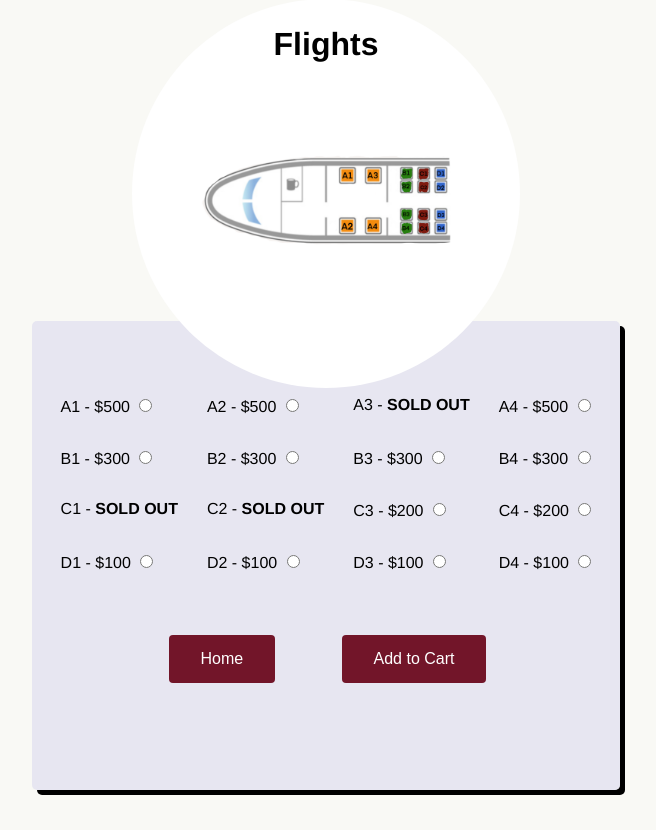
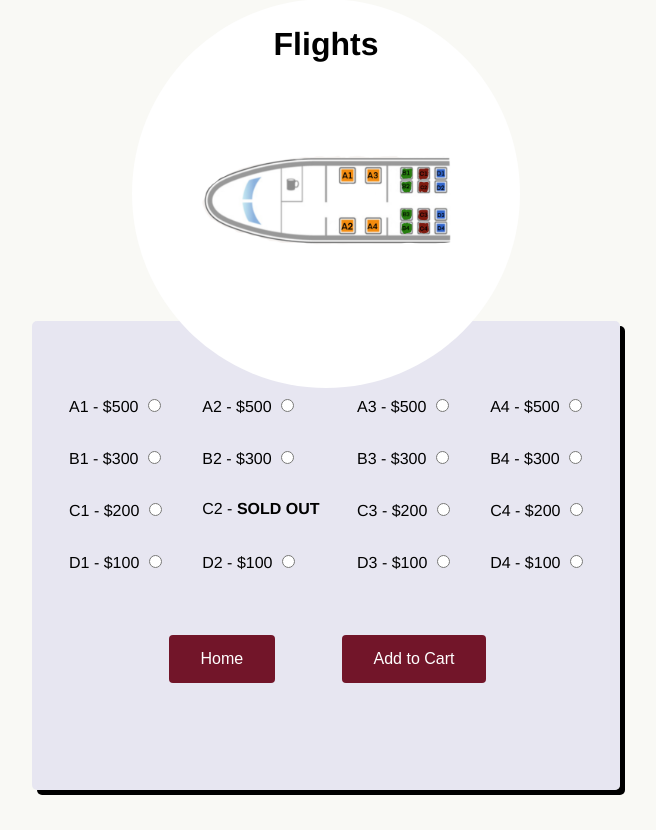
Before and after one commit to Jayvo14/webpro-project4, a PHP site: page /flights.php in a window 1280 px wide. Shown: the part 13-843 px from the top of the page, without its empty margins (314-970 px from the left). Run offline with PHP 8.4, Linux system fonts and the light colour scheme; data comes from the database, SQL or seed files in the repository.

Commit message:
lil fixups
- css on floating boxes
- made more flight seats available
- changed order of buttons on index page

```diff
--- a/resources/flights.sql
+++ b/resources/flights.sql
@@ -40,13 +40,13 @@ CREATE TABLE `flights` (
 INSERT INTO `flights` (`seatNum`, `price`, `available`) VALUES
 ('A1', 500, 1),
 ('A2', 500, 1),
-('A3', 500, 0),
+('A3', 500, 1),
 ('A4', 500, 1),
 ('B1', 300, 1),
 ('B2', 300, 1),
 ('B3', 300, 1),
 ('B4', 300, 1),
-('C1', 200, 0),
+('C1', 200, 1),
 ('C2', 200, 0),
 ('C3', 200, 1),
 ('C4', 200, 1),
--- a/resources/style.css
+++ b/resources/style.css
@@ -80,6 +80,7 @@ body{
     width: 50%;
 }
 .indexImgs{
+    color: #000000;
     max-width: 75%;
     border-radius: 5px;
     box-shadow: 5px 5px;
```
Also changed, not shown: index.html (+5 -5 lines).
